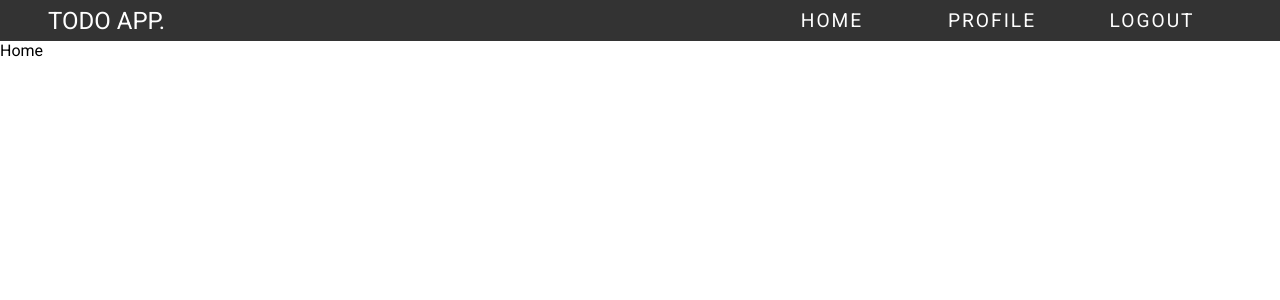
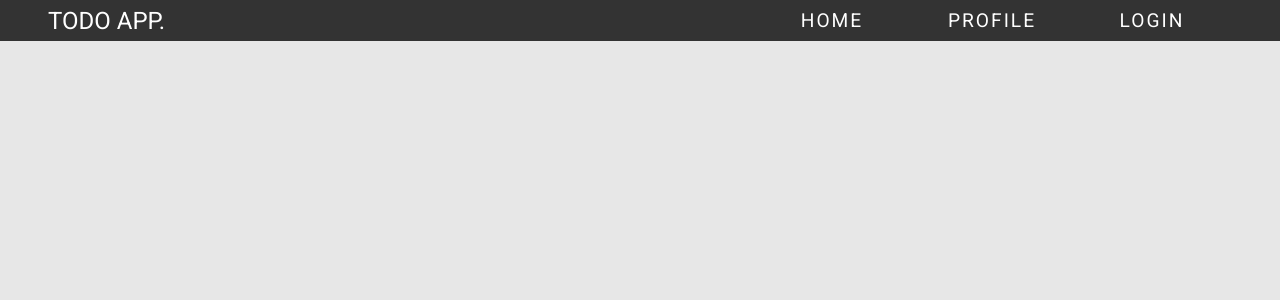
Before and after one commit to NoorFatima-developer/FrontEnd-Todo-Deployment, a React (Vite) app: page / in a window 1280 px wide. Shown: the top 300 px of the page. Built offline with nearby package versions, Linux system fonts and the light colour scheme; no server answers.

Commit message:
code is added

```diff
--- a/src/App.jsx
+++ b/src/App.jsx
@@ -11,7 +11,7 @@ import { Context, server } from "./main.jsx";
 
 function App() {
 
-  const { setUser, setisAuthenticated,setloading } = useContext(Context);
+  const { setUser, setisAuthenticated, setloading } = useContext(Context);
 
   useEffect(() => {
     setloading(true);
@@ -24,16 +24,14 @@ function App() {
 
       // and yahan pr jo user ki information hai osko hum save krny klye createcontext kea hai oska b main.jsx mai:
       setUser(res.data.user);
-      setisAuthenticated(false);
+      setisAuthenticated(true);
       setloading(false);
-
-
   })
   .catch((error) =>{
     // dono same hain jesy mrzi mai empty deskti hon:
     // setUser(null);
     setUser({});
-    setisAuthenticated(true);
+    setisAuthenticated(false);
     setloading(false);
   });
   }, [])
--- a/src/pages/Home.jsx
+++ b/src/pages/Home.jsx
@@ -2,8 +2,10 @@ import React from 'react'
 
 export default function Home() {
   return (
-    <div>
-        Home
+    <div className='container'>
+       <section className='todosContainer'>
+
+       </section>
     </div>
   )
 }
--- a/src/pages/Profile.jsx
+++ b/src/pages/Profile.jsx
@@ -4,8 +4,6 @@ import Loader from '../components/Loader';
 
 const Profile = () => {
   const { isAuthenticated, loading, user } = useContext(Context);
-
-
       //not getting user data...
       // console.log(user);
    return(
```
